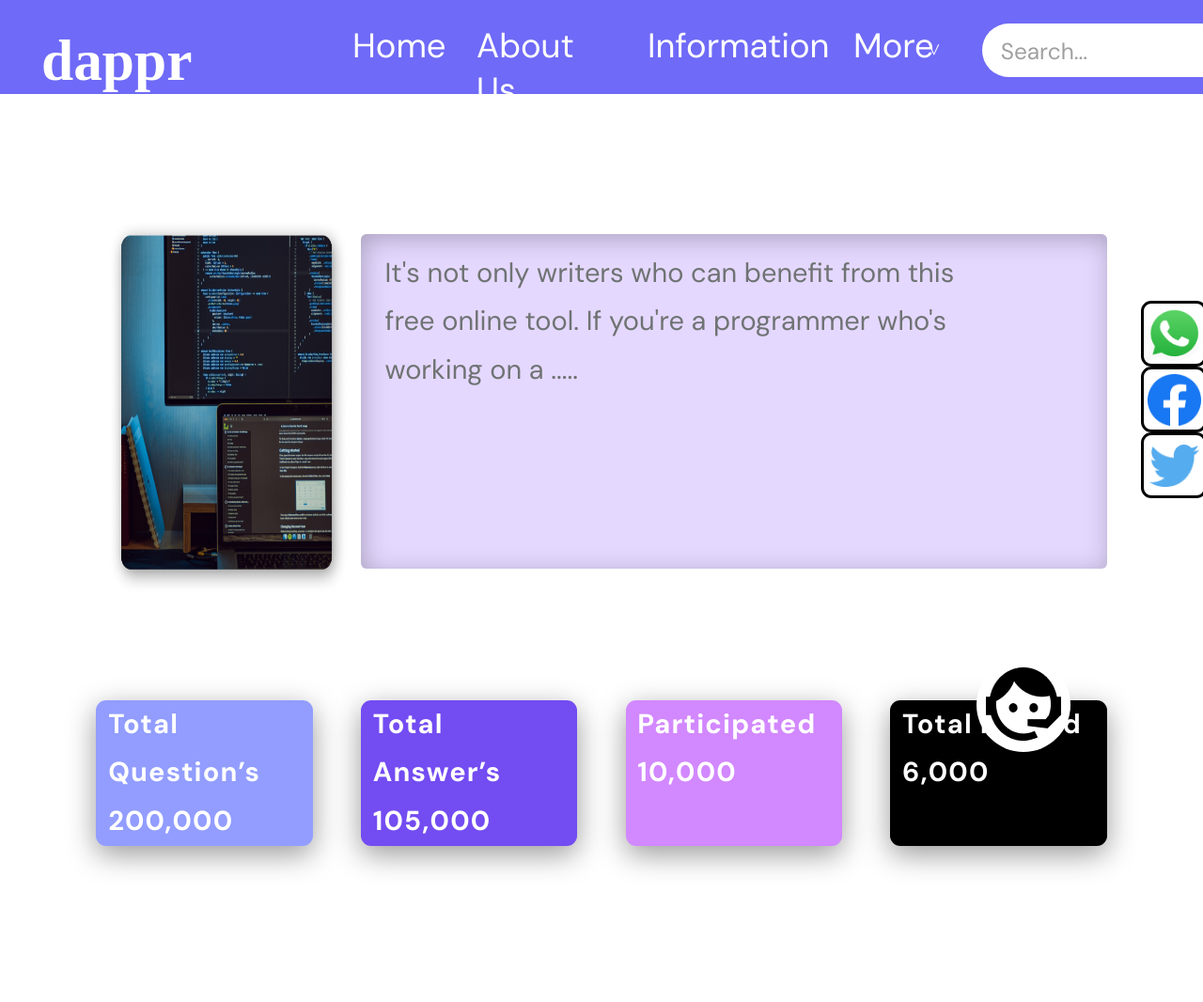
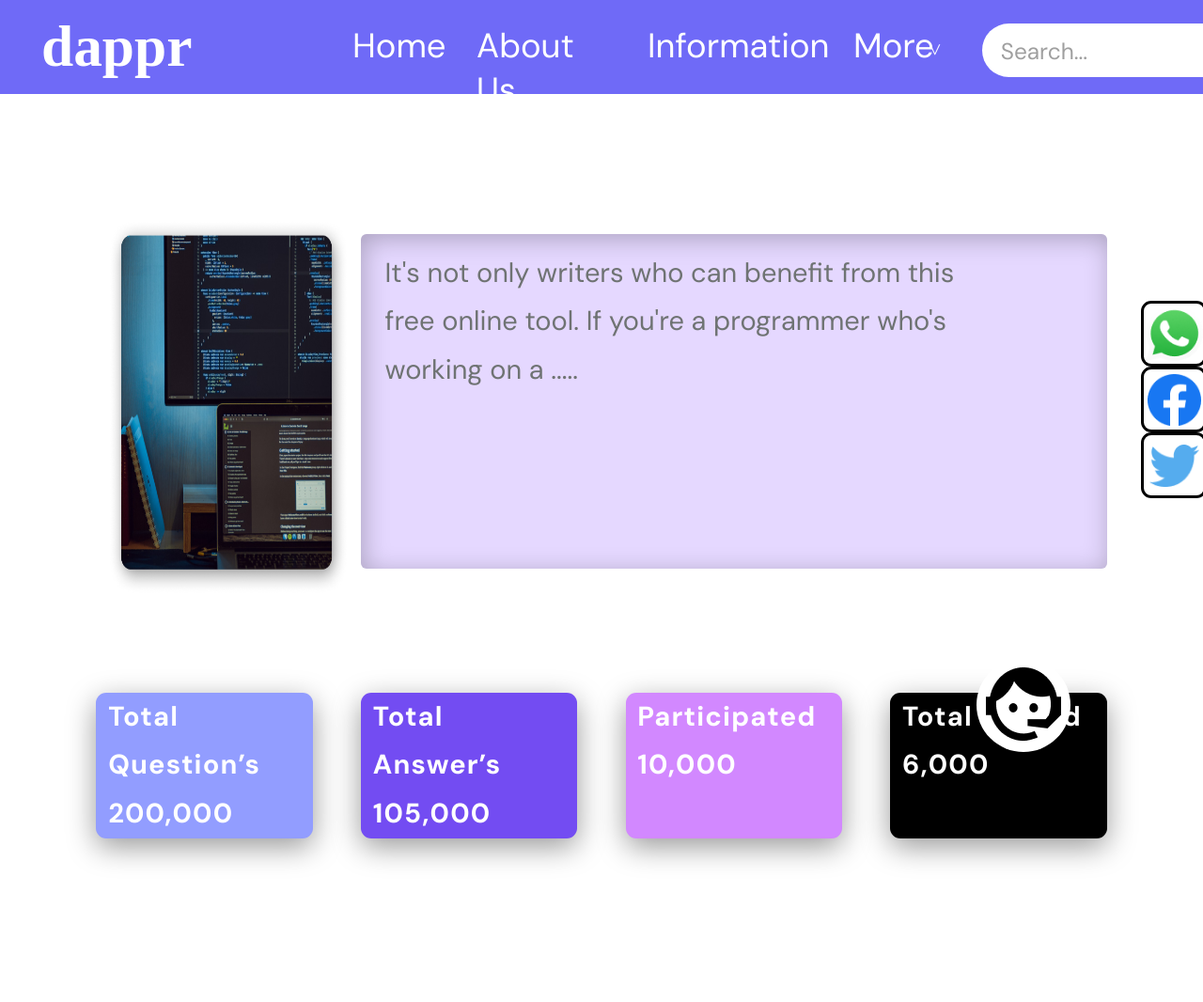
Before and after one commit to tarunsai2912/Cuvette-MicroProject2, a plain HTML site: page index.html in a window 1280 px wide. Shown: the top 1066 px of the page at 94% size. Drawn offline with Linux system fonts and the light colour scheme; a web font is replaced by a local one.

Commit message:
Update style.css

```diff
--- a/style.css
+++ b/style.css
@@ -27,7 +27,7 @@
     width: 215px;
     color: #FFFFFF;
     position: relative;
-    top: 25px;
+    top: 10px;
     left: 44px;
 }
 .nav{
@@ -90,7 +90,7 @@
     transform: rotate(90deg);
     position: relative;
     top: 0px;
-    left: 6px;
+    left: 7px;
     font-size: x-large;
 }
 .search{
@@ -185,7 +185,7 @@
     column-gap: 4vw;
     margin-left: 8vw;
     width: 80vw;
-    height: 10vh;
+    height: 12vh;
 }
 .d1{
     grid-column: 1/2;
```
